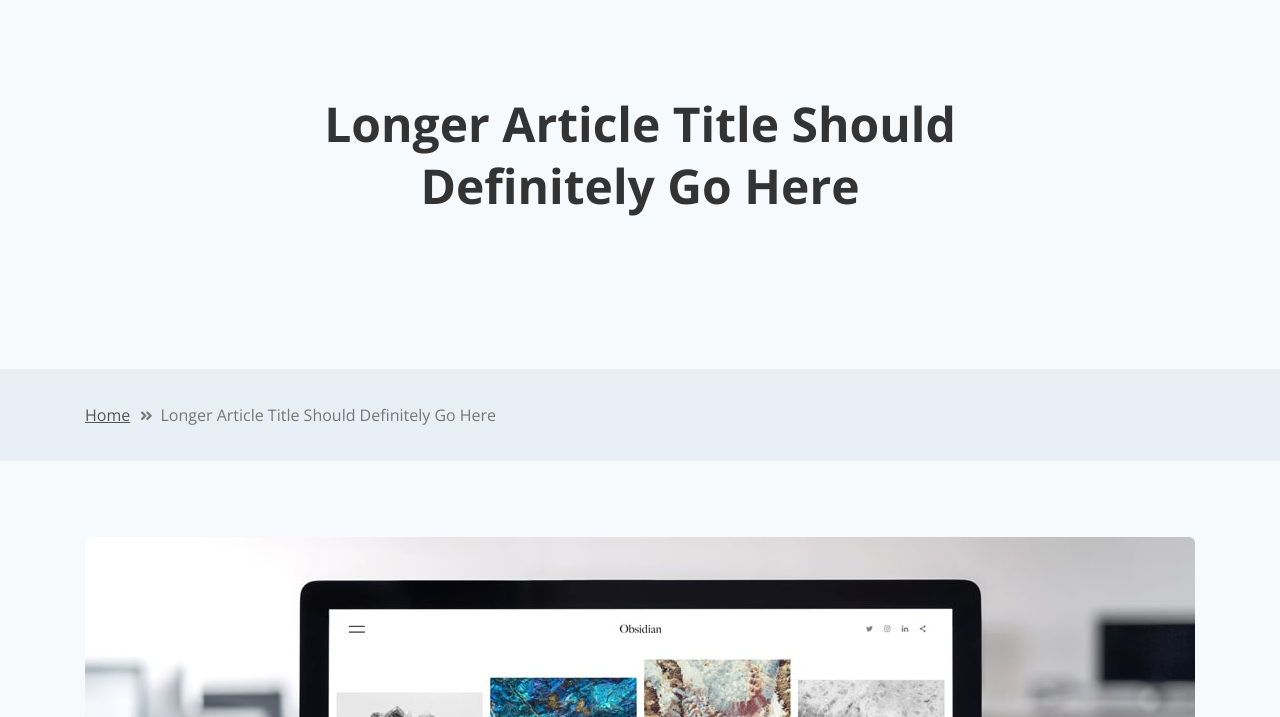
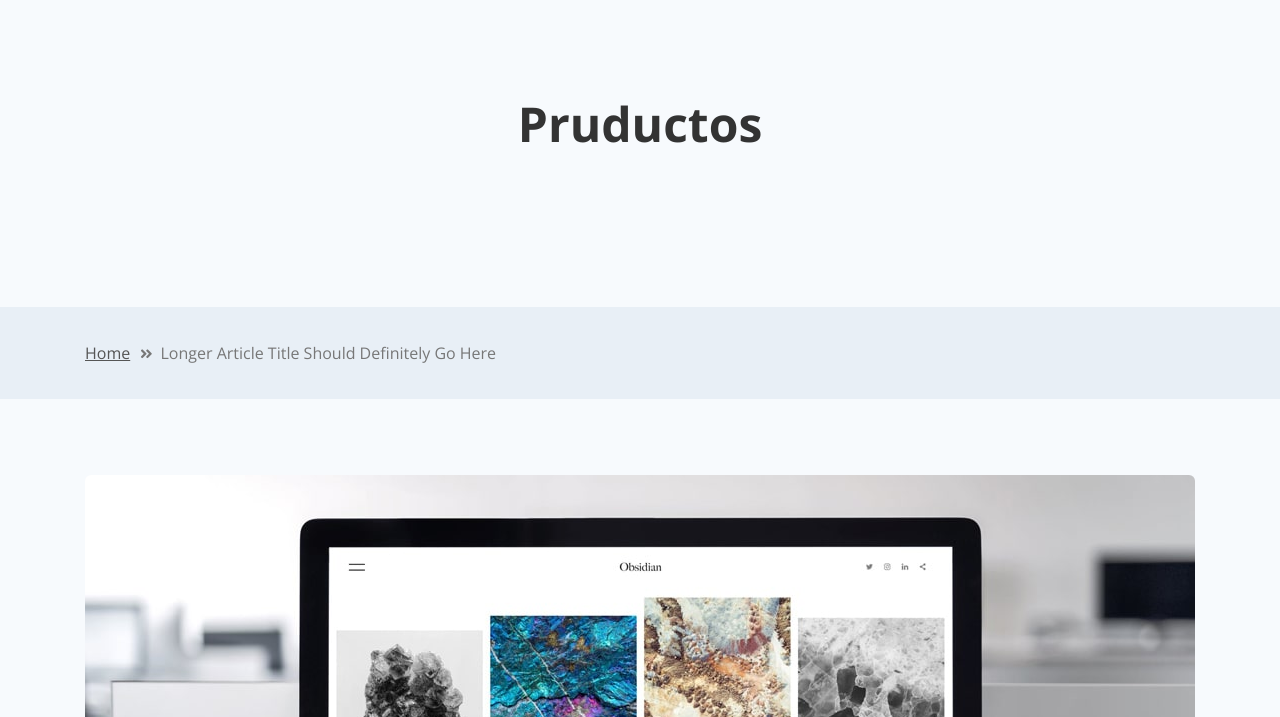
Before and after one commit to Bryan1512925/computronix-B-J-D-T.github.io, a plain HTML site: page article-details.html in a window 1280 px wide. Shown: the part 83-800 px from the top of the page. Drawn offline with nearby package versions, Linux system fonts and the light colour scheme.

Commit message:
productos

```diff
--- a/article-details.html
+++ b/article-details.html
@@ -100,7 +100,7 @@
         <div class="container">
             <div class="row">
                 <div class="col-md-12">
-                    <h1>Longer Article Title Should Definitely Go Here</h1>
+                    <h1>Pruductos</h1>
                 </div> <!-- end of col -->
             </div> <!-- end of row -->
         </div> <!-- end of container -->
```
